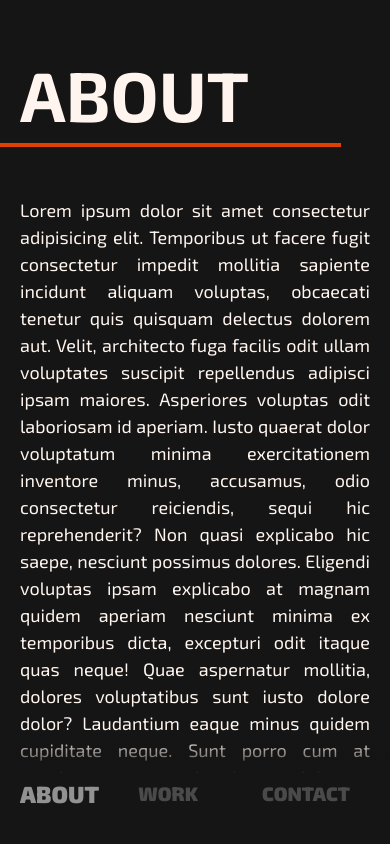
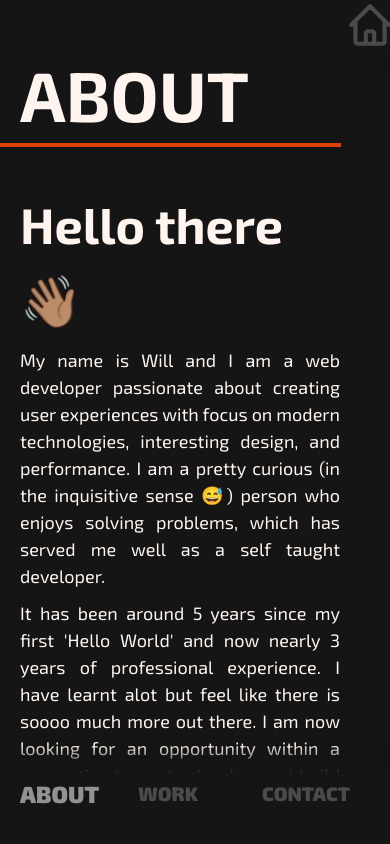
Before and after one commit to willbuilt1/portfolio-v2, a Next.js app: page /about in a window 390 px wide. Shown: the top 844 px of the page. Built offline with nearby package versions, Linux system fonts and the light colour scheme.

Commit message:
Home link/responsiveness

```diff
--- a/components/layout.js
+++ b/components/layout.js
@@ -35,6 +35,24 @@ export default function Layout({ children, href }) {
           </Link>
         </motion.nav>
       </main>
+      <footer>
+        <Link href="/">
+          <svg
+            xmlns="http://www.w3.org/2000/svg"
+            fill="none"
+            viewBox="0 0 24 24"
+            stroke="currentColor"
+            className="homeLink"
+          >
+            <path
+              stroke-linecap="round"
+              stroke-linejoin="round"
+              stroke-width="2"
+              d="M3 12l2-2m0 0l7-7 7 7M5 10v10a1 1 0 001 1h3m10-11l2 2m-2-2v10a1 1 0 01-1 1h-3m-6 0a1 1 0 001-1v-4a1 1 0 011-1h2a1 1 0 011 1v4a1 1 0 001 1m-6 0h6"
+            />
+          </svg>
+        </Link>
+      </footer>
     </div>
   );
 }
--- a/pages/about.js
+++ b/pages/about.js
@@ -6,28 +6,33 @@ export default function About() {
     <Layout>
       <h1 className="title">About</h1>
       <section>
+        <h2 className="center">Hello there 👋🏽</h2>
         <p>
-          Lorem ipsum dolor sit amet consectetur adipisicing elit. Temporibus ut
-          facere fugit consectetur impedit mollitia sapiente incidunt aliquam
-          voluptas, obcaecati tenetur quis quisquam delectus dolorem aut. Velit,
-          architecto fuga facilis odit ullam voluptates suscipit repellendus
-          adipisci ipsam maiores. Asperiores voluptas odit laboriosam id
-          aperiam. Iusto quaerat dolor voluptatum minima exercitationem
-          inventore minus, accusamus, odio consectetur reiciendis, sequi hic
-          reprehenderit? Non quasi explicabo hic saepe, nesciunt possimus
-          dolores. Eligendi voluptas ipsam explicabo at magnam quidem aperiam
-          nesciunt minima ex temporibus dicta, excepturi odit itaque quas neque!
-          Quae aspernatur mollitia, dolores voluptatibus sunt iusto dolore
-          dolor? Laudantium eaque minus quidem cupiditate neque. Sunt porro cum
-          at possimus earum veniam in quas laborum blanditiis ex eligendi quo
-          alias, assumenda quia libero nulla quos voluptas enim molestiae
-          temporibus tempore ea soluta ullam. Ut, facere? Asperiores accusamus
-          eius aperiam totam, eligendi nemo voluptas inventore officia eaque
-          veritatis vero. Quidem fugit quas sed tempore veritatis quo eos sint
-          incidunt dolore dolorem, quisquam sit, nesciunt deleniti praesentium
-          amet possimus ex blanditiis similique? In delectus tempore illum rerum
-          fugiat perferendis unde molestiae voluptate accusamus architecto
-          maiores eligendi dicta, optio repellat quam quas aut aliquam.
+          My name is Will and I am a web developer passionate about creating
+          user experiences with focus on modern technologies, interesting
+          design, and performance. I am a pretty curious (in the inquisitive
+          sense 😅) person who enjoys solving problems, which has served me well
+          as a self taught developer.
+        </p>
+        <p>
+          It has been around 5 years since my first 'Hello World' and now nearly
+          3 years of professional experience. I have learnt alot but feel like
+          there is soooo much more out there. I am now looking for an
+          opportunity within a supportive team, to develop and build exciting
+          products with wide application and continue to grow as a developer.
+        </p>
+
+        <p>
+          I try to stay to stay up-to-date with the latest trends within the
+          industry through a comination of tech twitter and youtube. Currently
+          delving into the JAMstack and enjoy trying out wonderful tools and
+          frameworks available. This site has been made using NextJS, Contentful
+          which is a Headless CMS and some good ol' sass.
+        </p>
+        <p>
+          Previously I have worked in varied roles across Local Government and
+          bring experience of project management, performance management,
+          finance and formal report writing.
         </p>
       </section>
     </Layout>
--- a/pages/contact.js
+++ b/pages/contact.js
@@ -5,7 +5,7 @@ import Layout from '../components/layout';
 export default function Work() {
   return (
     <Layout>
-      <h1 className="title">Say Hello</h1>
+      <h1 className="title">Contact</h1>
     </Layout>
   );
 }
--- a/pages/work.js
+++ b/pages/work.js
@@ -44,6 +44,9 @@ export default function Work({ work, portfolio }) {
     <Layout>
       <h1 className="title">Work</h1>
       <section>
+        <p>
+          Below are some examples of some things that I have been dabbling in.
+        </p>
         <div className={styles.container}>
           {portfolio.map((item, index) => (
             <Card key={index} portfolio={item} />
--- a/styles/globals.scss
+++ b/styles/globals.scss
@@ -26,6 +26,7 @@ body {
 main {
   margin-top: 5vh;
   margin-left: vars.$lg;
+  margin-bottom: 10rem;
 
   &.subpages {
     display: flex;
@@ -93,6 +94,7 @@ nav {
   width: 12vw;
   padding: 4rem 0;
   overflow: hidden;
+  position: relative;
 
   & a {
     text-decoration: none;
@@ -119,11 +121,34 @@ nav {
   }
 }
 
+footer {
+  height: 10rem;
+  position: fixed;
+  bottom: 0;
+  display: flex;
+  justify-content: flex-end;
+  align-items: flex-end;
+  width: 100%;
+}
+
+.homeLink {
+  color: vars.$darkGrey;
+  height: 10rem;
+  padding-top: 3rem;
+  width: 7rem;
+  margin-right: -5px;
+  background: linear-gradient(to bottom, #1515153c, vars.$black 25%);
+
+  &:hover {
+    color: vars.$grey;
+  }
+}
+
 @media only screen and (max-width: 600px) {
   section {
     width: 100%;
     margin-left: 0;
-    padding-right: 2rem;
+    padding-right: 5rem;
     overflow: scroll;
     // height: 80vh;
   }
@@ -153,7 +178,7 @@ nav {
     position: fixed;
     bottom: 0;
     left: 0;
-    background: linear-gradient(to bottom, #1515153c, vars.$black 30%);
+    background: linear-gradient(to bottom, #15151500, vars.$black 30%);
 
     & a {
       writing-mode: initial;
@@ -169,4 +194,22 @@ nav {
       }
     }
   }
+
+  footer {
+    height: 7rem;
+    background: linear-gradient(to top, #15151500, vars.$black 40%);
+    position: fixed;
+    top: 0;
+    display: flex;
+    justify-content: flex-end;
+    align-items: flex-start;
+    width: 100%;
+  }
+
+  .homeLink {
+    top: 0;
+    width: 5rem;
+    height: 5rem;
+    padding: 0;
+  }
 }
```
Also changed, not shown: public/home.svg (added).
